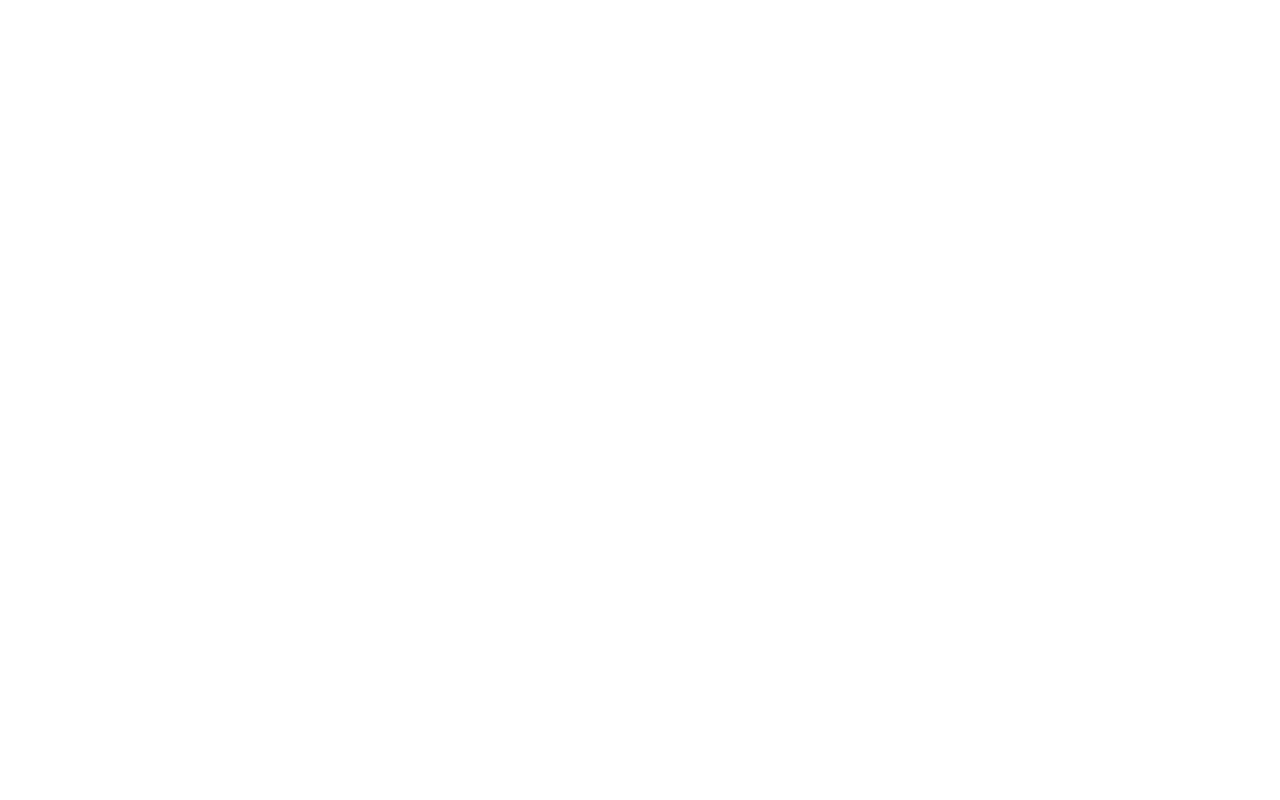
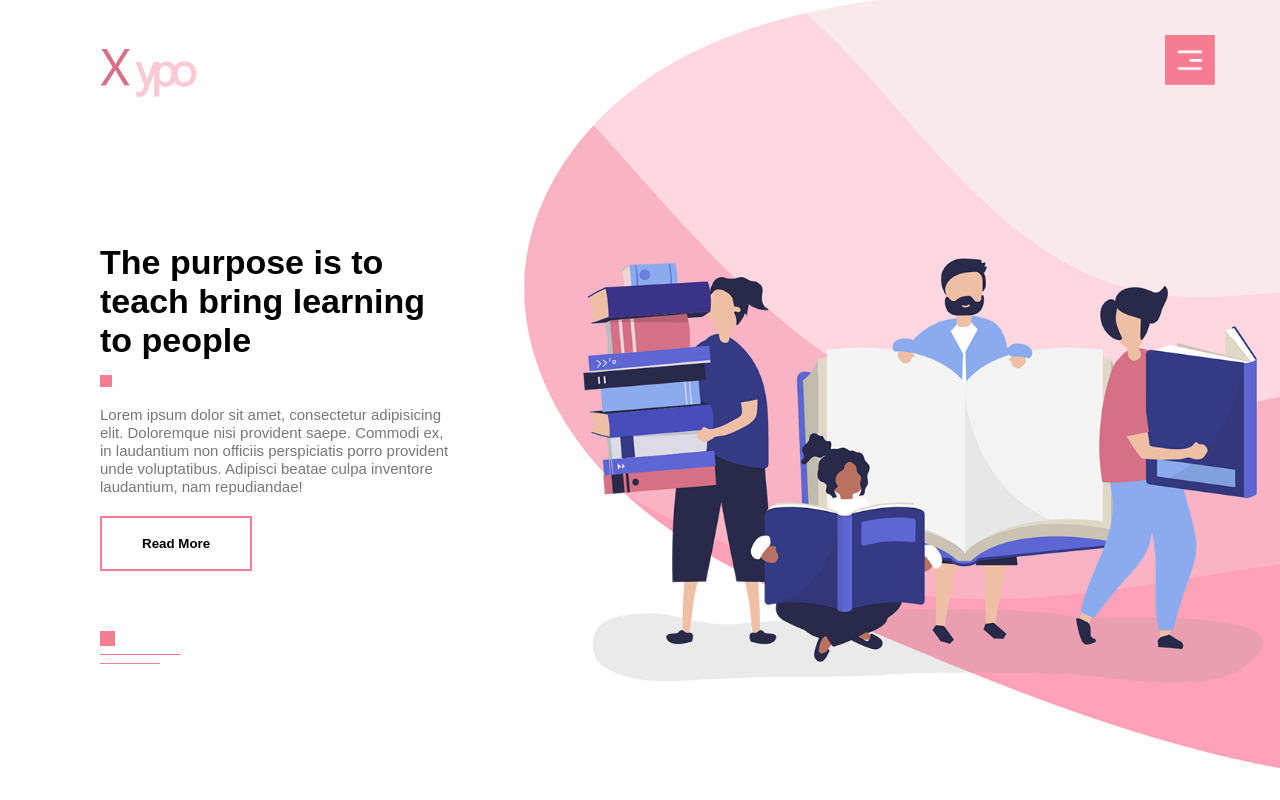
Before and after one commit to rezaun/rupantor, a plain HTML site: page index.html in a window 1280 px wide. Drawn offline with Linux system fonts and the light colour scheme.

Commit message:
Menu added

```diff
--- /dev/null
+++ b/assets/css/style.css
@@ -0,0 +1,97 @@
+*{
+    margin: 0;
+    padding: 0;
+    font-family: sans-serif;
+}
+#header{
+    height: 100vh;
+    background-image: url("../images/background.png");
+    background-position: center;
+    background-size: cover;
+}
+.container{
+    margin-left:100px;
+    margin-right: 100px;
+}
+.logo{
+    margin-top: 30px;
+    width: 100px;
+}
+.header-text{
+    width: 350px;
+    margin-top: 140px;
+}
+h1{
+    font-size: 34px;
+}
+.square{
+    height: 12px;
+    width: 12px;
+    display: inline-block;
+    background-color: #f67c92;
+    margin: 15px 0;
+}
+.common-btn{
+    padding: 18px 40px;
+    background-color: transparent;
+    outline: none;
+    border: 2px solid #f67c92;
+    font-weight: bold;
+    cursor: pointer;
+}
+p{
+    font-size: 15px;
+    line-height: 18px;
+    color: #777;
+}
+.header-text button{
+    margin-top: 20px;
+    margin-bottom: 60px;
+}
+.line-one{
+    width: 15px;
+    height: 15px;
+    background-color:#f67c92 ;
+    display: inline-block;
+}
+.line-two{
+    width: 80px;
+    height: 1px;
+    background-color:#f67c92 ;
+    display: inline-block;
+}
+.line-three{
+    width: 60px;
+    height: 1px;
+    background-color:#f67c92 ;
+    display: inline-block;
+}
+.line{
+    line-height: 8px;
+}
+#sideNav{
+    width: 250px;
+    height: 100vh;
+    position: fixed;
+    right: -250px;
+    top: 0;
+    background-color: #f67c92;
+    z-index: 2;
+    transition: .5s;
+}
+nav ul li{
+    list-style: none;
+    margin: 50px 20px;
+}
+nav ul li a{
+    text-decoration: none;
+    color: #fff;
+}
+#menuBtn{
+    width: 50px;
+    position: fixed;
+    right: 65px;
+    top: 35px;
+    z-index: 2;
+    cursor: pointer;
+}
--- a/index.html
+++ b/index.html
@@ -5,9 +5,55 @@
     <meta name="viewport"
           content="width=device-width, user-scalable=no, initial-scale=1.0, maximum-scale=1.0, minimum-scale=1.0">
     <meta http-equiv="X-UA-Compatible" content="ie=edge">
+    <link rel="stylesheet" href="assets/css/style.css">
     <title>Rupantor</title>
 </head>
 <body>
+    <section id="header">
+        <div class="container">
+            <img src="assets/images/logo.png" class="logo" alt="Logo">
+            <div class="header-text">
+                <h1>The purpose is to <br/> teach bring learning to people</h1>
+                <span class="square"></span>
+                <p>Lorem ipsum dolor sit amet, consectetur adipisicing elit. Doloremque nisi provident saepe.
+                    Commodi ex, in laudantium non officiis perspiciatis porro provident unde voluptatibus.
+                    Adipisci beatae culpa inventore laudantium, nam repudiandae!</p>
+                <button class="common-btn">Read More</button>
+                <div class="line">
+                    <span class="line-one"></span><br/>
+                    <span class="line-two"></span><br/>
+                    <span class="line-three"></span>
+                </div>
+            </div>
 
+        </div>
+    </section> <!-- End header -->
+    <nav id="sideNav">
+        <ul>
+            <li><a href="">HOME</a></li>
+            <li><a href="">ABOUT US</a></li>
+            <li><a href="">FEATURES</a></li>
+            <li><a href="">COURSES</a></li>
+            <li><a href="">OFFER</a></li>
+            <li><a href="">CONTACT</a></li>
+        </ul>
+    </nav>
+    <img src="assets/images/menu.png" id="menuBtn" alt="menu image">
+
+    <script>
+        var menuBtn = document.getElementById("menuBtn");
+        var sideNav = document.getElementById("sideNav");
+
+        sideNav.style.right ="-250px";
+        menuBtn.onclick = function () {
+            if (sideNav.style.right == "-250px"){
+                sideNav.style.right = "0";
+            }
+            else {
+                sideNav.style.right = "-250px";
+            }
+        }
+
+    </script>
 </body>
 </html>
```
